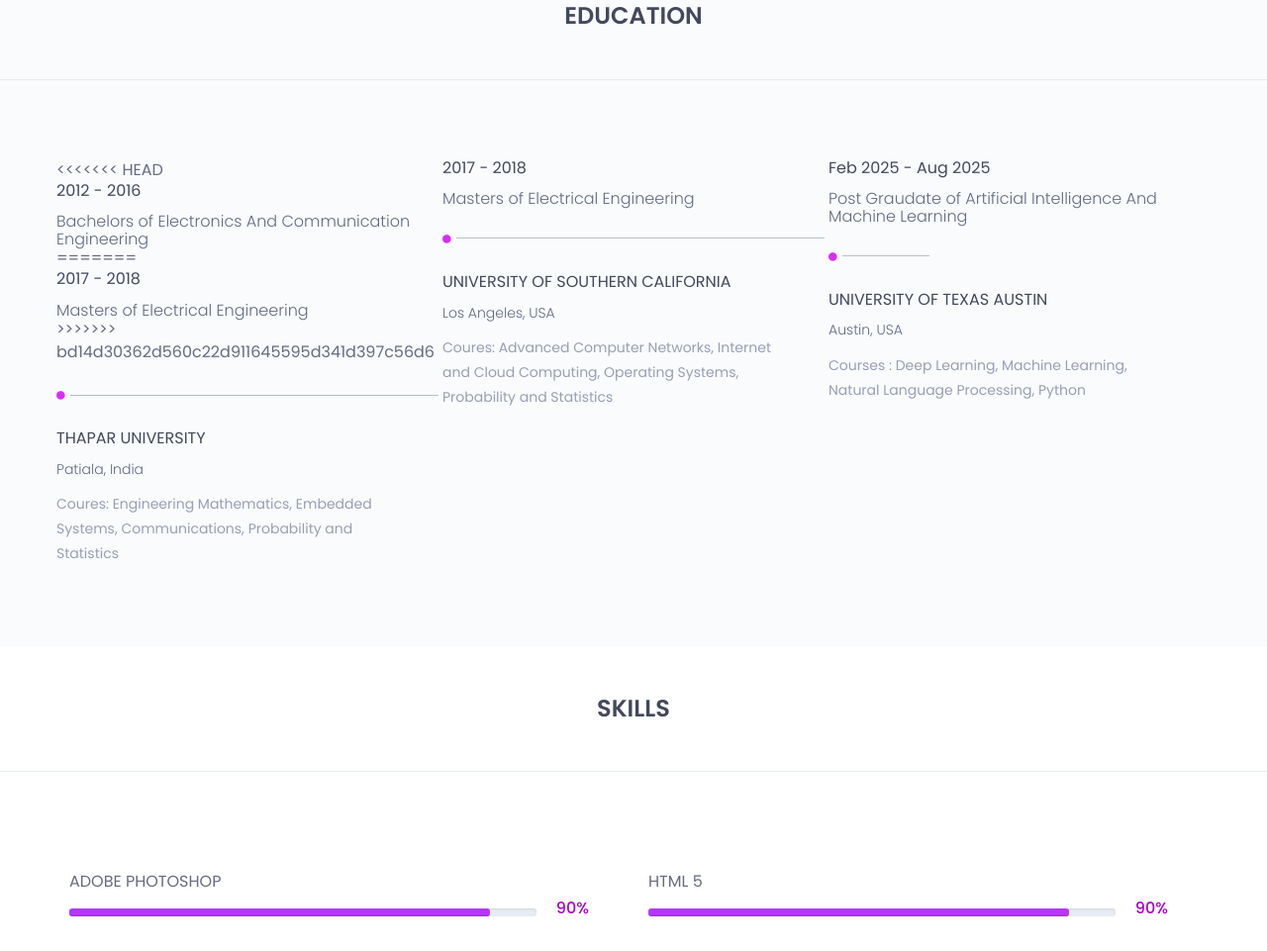
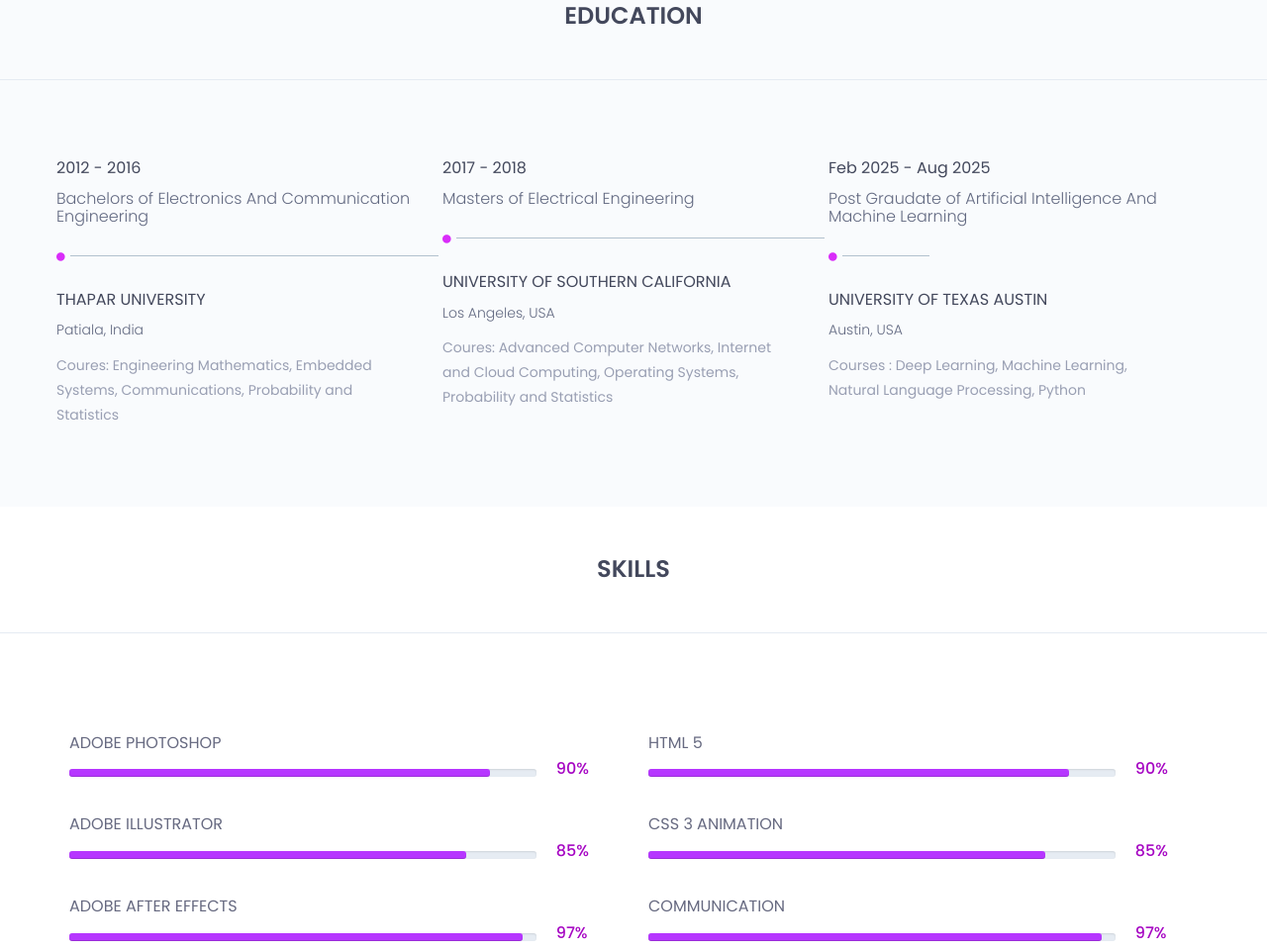
Before and after one commit to vpidatala94/vpidatala94.github.io, a plain HTML site: page index.html in a window 1280 px wide. Shown: the part 1732-2693 px from the top of the page at 99% size. Drawn offline with nearby package versions, Linux system fonts and the light colour scheme.

Commit message:
education

```diff
--- a/index.html
+++ b/index.html
@@ -202,13 +202,8 @@
 						<div class="col-sm-4">
 							<div class="single-horizontal-timeline">
 								<div class="experience-time">
-<<<<<<< HEAD
 									<h2>2012 - 2016</h2>
 									<h3>bachelors <span>of </span> electronics and communication engineering</h3>
-=======
-									<h2>2017 - 2018</h2>
-									<h3>masters <span>of </span> electrical engineering</h3>
->>>>>>> bd14d30362d560c22d911645595d341d397c56d6
 								</div><!--/.experience-time-->
 								<div class="timeline-horizontal-border">
 									<i class="fa fa-circle" aria-hidden="true"></i>
```
